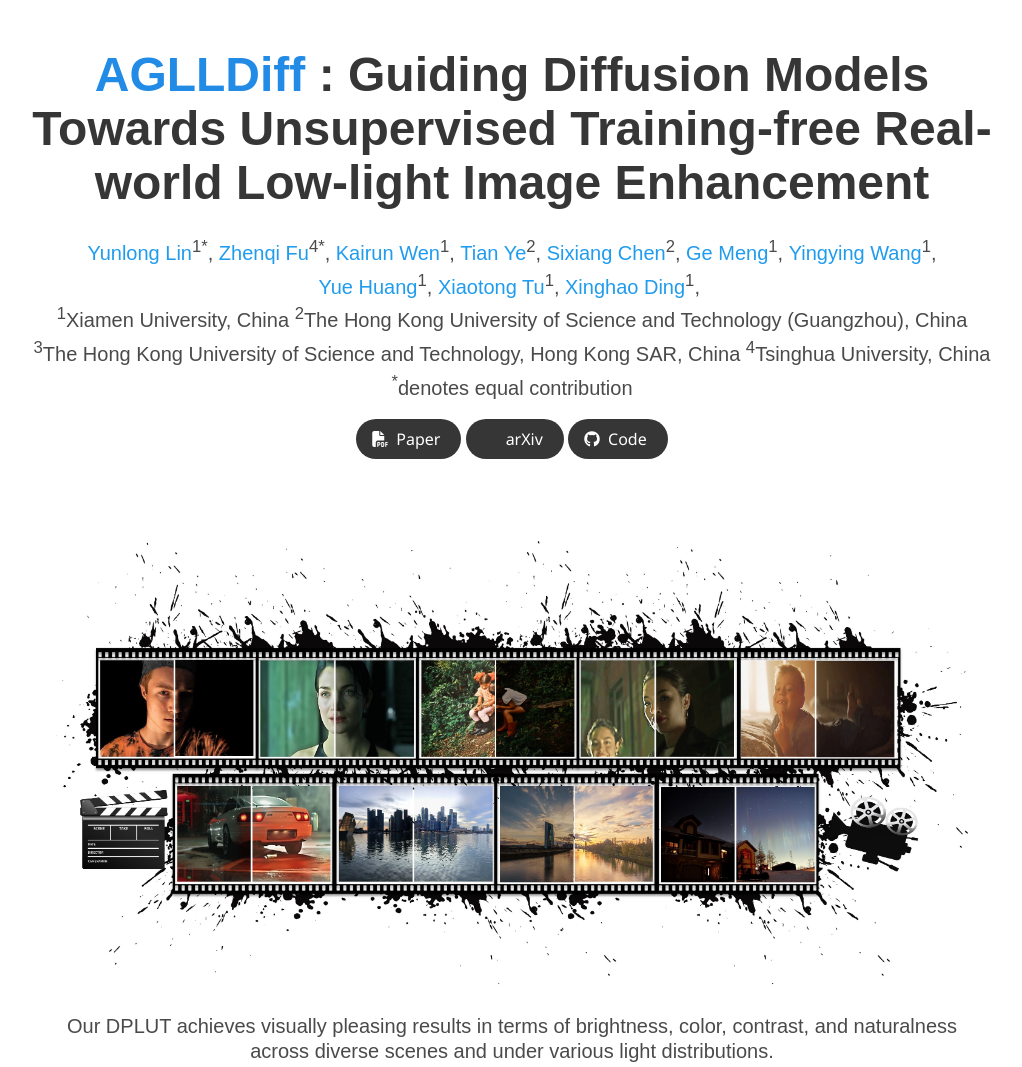
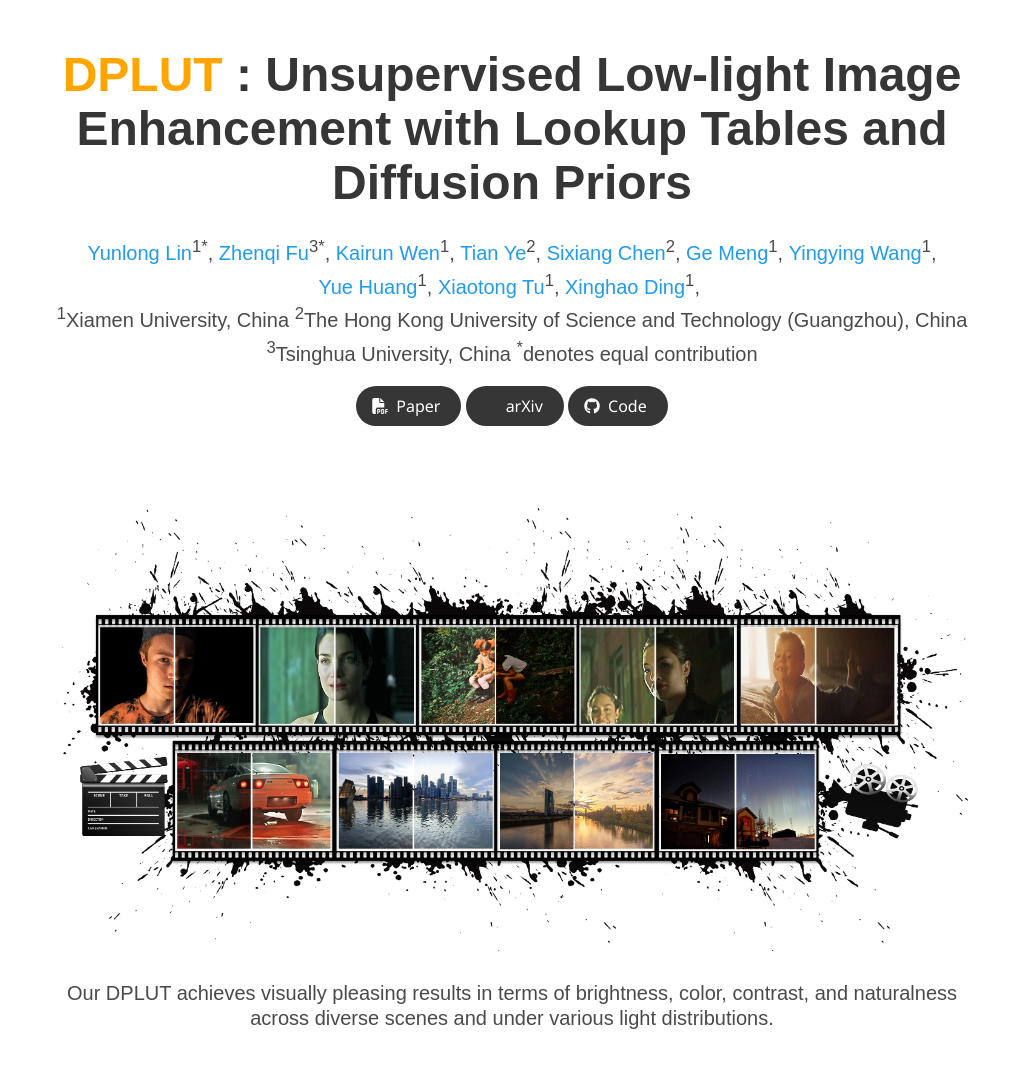
Before and after one commit to dplut/dplut.github.io, a plain HTML site: page index.html in a window 1280 px wide. Shown: the top 1067 px of the page, without its empty margins (128-1150 px from the left). Drawn offline with nearby package versions, Linux system fonts and the light colour scheme; some icons are missing; a web font is replaced by a local one.

Commit message:
update website

```diff
--- a/index.html
+++ b/index.html
@@ -89,13 +89,13 @@
       <div class="container is-max-desktop">
         <div class="columns is-centered">
           <div class="column has-text-centered">
-            <h1 class="title is-1 publication-title"><span style="color: #228be6;font-weight: bolder;">AGLLDiff</span> : Guiding Diffusion Models Towards Unsupervised Training-free Real-world Low-light Image Enhancement</h1>
+            <h1 class="title is-1 publication-title"><span style="color: #FFA500;font-weight: bolder;">DPLUT</span> : Unsupervised Low-light Image Enhancement with Lookup Tables and Diffusion Priors</h1>
 
             <div class="is-size-5 publication-authors">
               <span class="author-block">
                 <a href="https://lyl1015.github.io/">Yunlong Lin</a><sup>1</sup><sup>*</sup>,</span>
               <span class="author-block">
-                <a href="https://zhenqifu.github.io/">Zhenqi Fu</a><sup>4</sup><sup>*</sup>,</span>
+                <a href="https://zhenqifu.github.io/">Zhenqi Fu</a><sup>3</sup><sup>*</sup>,</span>
               <span class="author-block">
                 <a href="https://kairunwen.github.io/">Kairun Wen</a><sup>1</sup>,</span>
               <span class="author-block">
@@ -120,8 +120,7 @@
             <div class="is-size-5 publication-authors">
               <span class="author-block"><sup>1</sup>Xiamen University, China</span>
               <span class="author-block"><sup>2</sup>The Hong Kong University of Science and Technology (Guangzhou), China</span>
-              <span class="author-block"><sup>3</sup>The Hong Kong University of Science and Technology, Hong Kong SAR, China</span>
-              <span class="author-block"><sup>4</sup>Tsinghua University, China</span>
+              <span class="author-block"><sup>3</sup>Tsinghua University, China</span>
               <span class="author-block"><sup>*</sup>denotes equal contribution</span>
             </div>
             <!-- TODO: update paper and video link once upload -->
```
